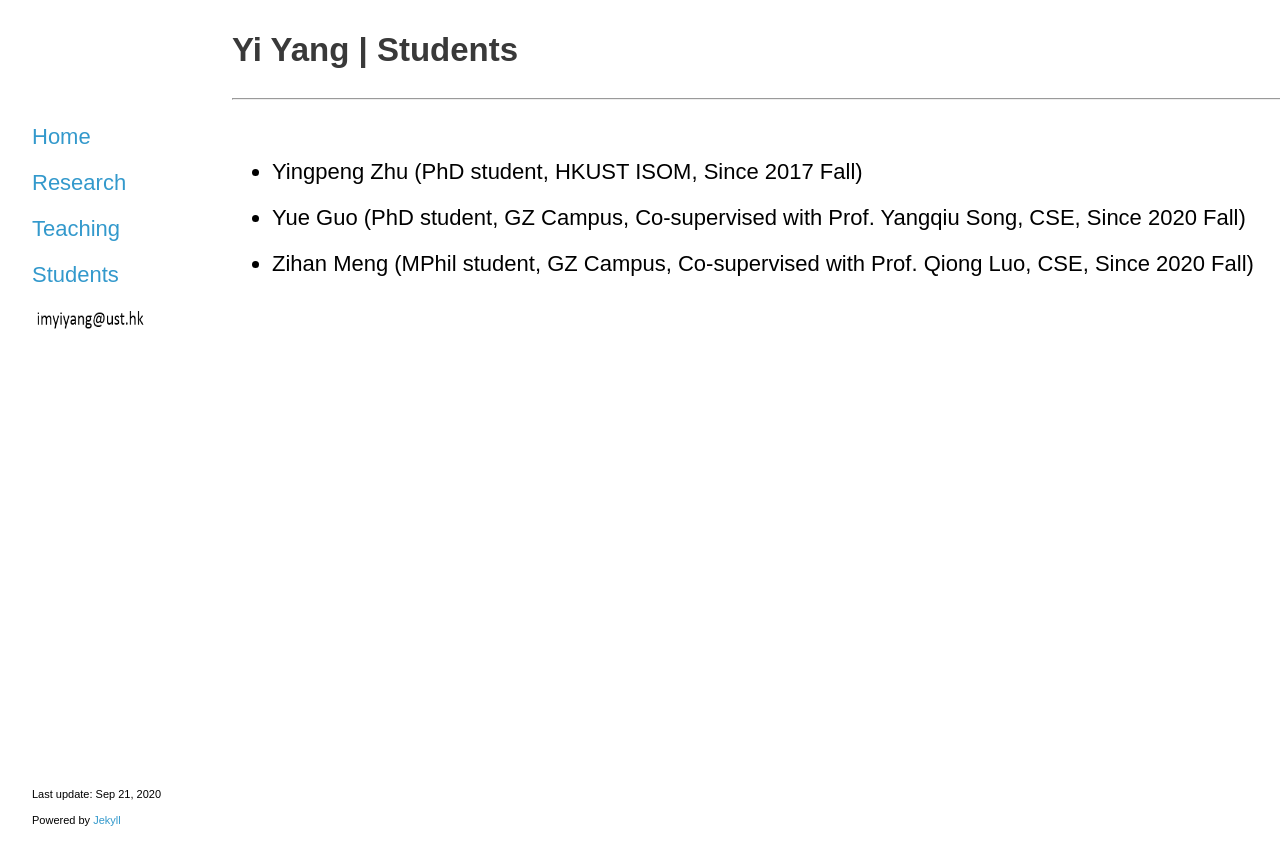
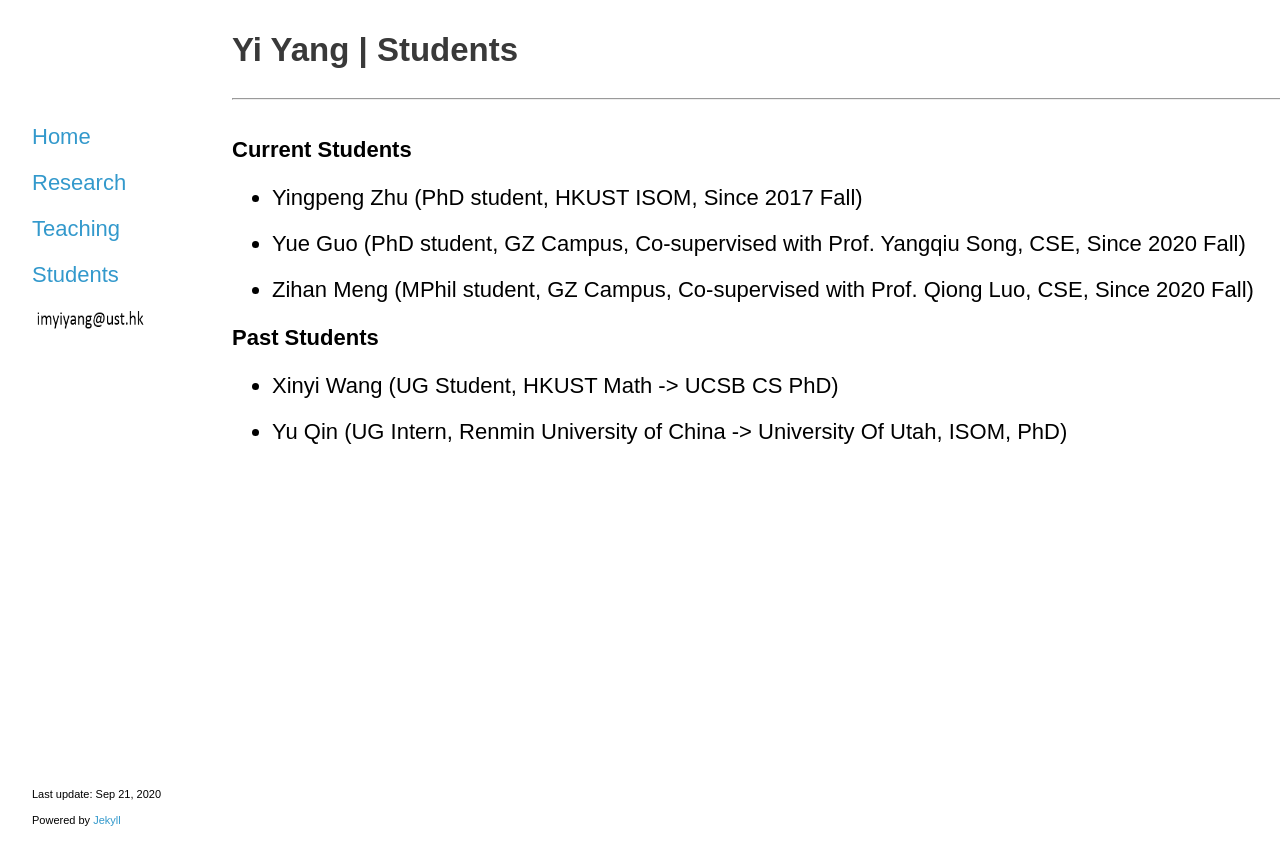
Before and after one commit to yya518/yya518.github.io, a Jekyll site: the page built from students.md, in a window 1280 px wide. Shown: the top 865 px of the page. Built offline with Jekyll 4.4.1, drawn with Linux system fonts in a browser that asks for light colours.

Commit message:
update students

```diff
--- a/students.md
+++ b/students.md
@@ -7,8 +7,16 @@ title: research
 
 * * *
 <br>
+**Current Students**
 + Yingpeng Zhu (PhD student, HKUST ISOM, Since 2017 Fall)
 
 + Yue Guo (PhD student, GZ Campus, Co-supervised with Prof. Yangqiu Song, CSE, Since 2020 Fall)
 
 + Zihan Meng (MPhil student, GZ Campus, Co-supervised with Prof. Qiong Luo, CSE, Since 2020 Fall)
+
+
+
+**Past Students**
++ Xinyi Wang (UG Student, HKUST Math -> UCSB CS PhD)
+
++ Yu Qin (UG Intern, Renmin University of China -> University Of Utah, ISOM, PhD)
```
